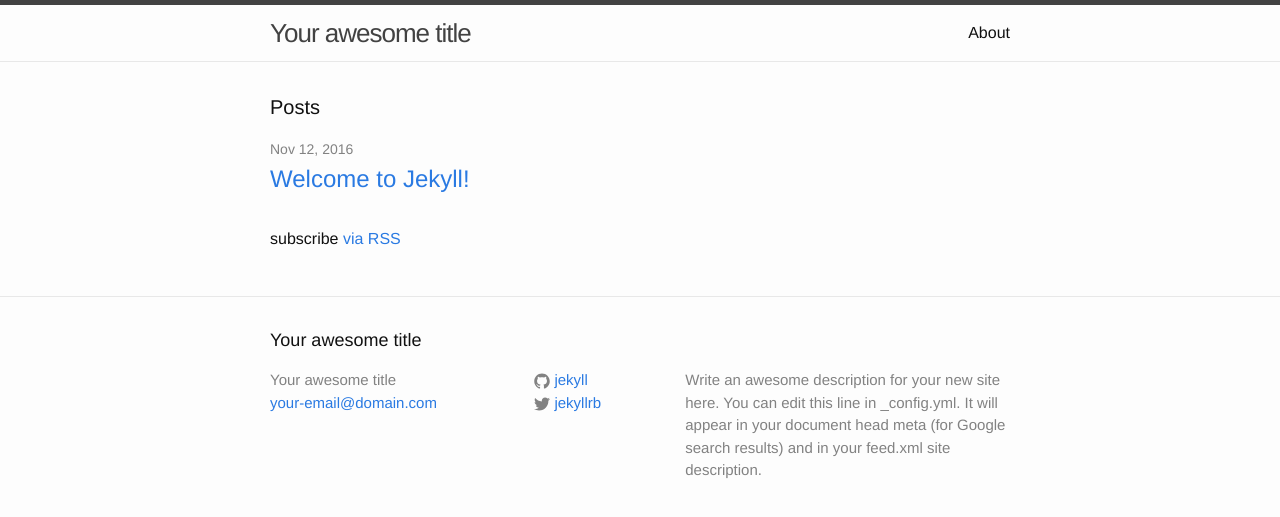
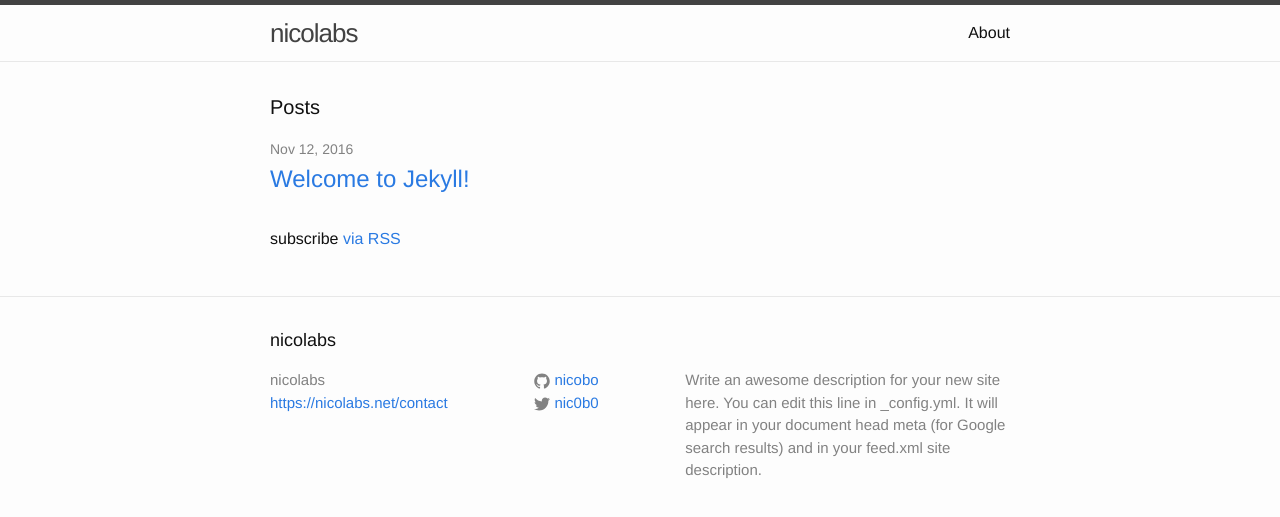
Before and after one commit to nicolabs/nicolabs.net, a Jekyll site: the page built from index.html, in a window 1280 px wide. Shown: the top 517 px of the page. Built offline with Jekyll 4.4.1, drawn with Linux system fonts in a browser that asks for light colours.

Commit message:
Changed titles

```diff
--- a/_config.yml
+++ b/_config.yml
@@ -1,14 +1,14 @@
 # Site settings
-title: Your awesome title
-email: your-email@domain.com
+title: nicolabs
+email: https://nicolabs.net/contact
 description: > # this means to ignore newlines until "baseurl:"
   Write an awesome description for your new site here. You can edit this
   line in _config.yml. It will appear in your document head meta (for
   Google search results) and in your feed.xml site description.
 baseurl: "" # the subpath of your site, e.g. /blog/
 url: "http://yourdomain.com" # the base hostname & protocol for your site
-twitter_username: jekyllrb
-github_username:  jekyll
+twitter_username: nic0b0
+github_username:  nicobo
 
 # Build settings
 markdown: kramdown
```
